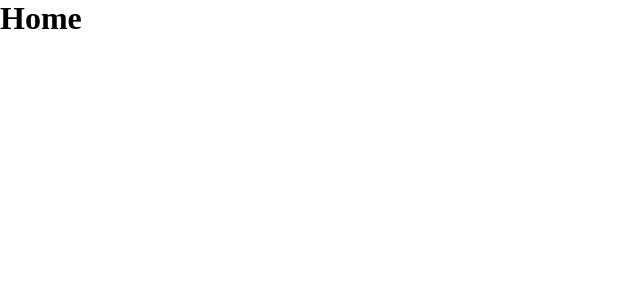
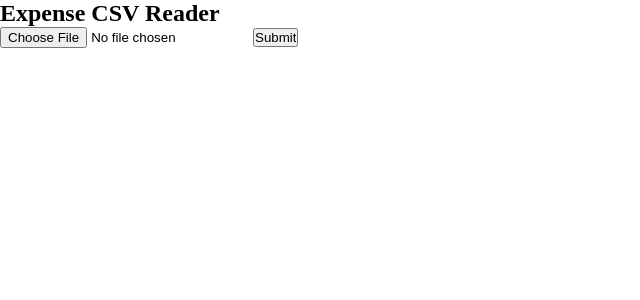
Before and after one commit to krystiano13/php-expenses_2.0, a React (Create React App) app in the folder client/: page / in a window 1280 px wide. Shown: the top 300 px of the page, without its empty margins (0-640 px from the left). Built offline with nearby package versions, Linux system fonts and the light colour scheme.

Commit message:
create structure of Home component

```diff
--- a/client/src/views/Home.tsx
+++ b/client/src/views/Home.tsx
@@ -2,9 +2,13 @@ import React from 'react';
 
 const Home = () => {
     return (
-        <>
-            <h1>Home</h1>
-        </>
+        <section className="HomeWrapper">
+            <h1>Expense CSV Reader</h1>
+            <form>
+                <input type="file" accept=".csv" placeholder="Upload CSV file"/>
+                <button type="submit">Submit</button>
+            </form>
+        </section>
     )
 }
 
```
